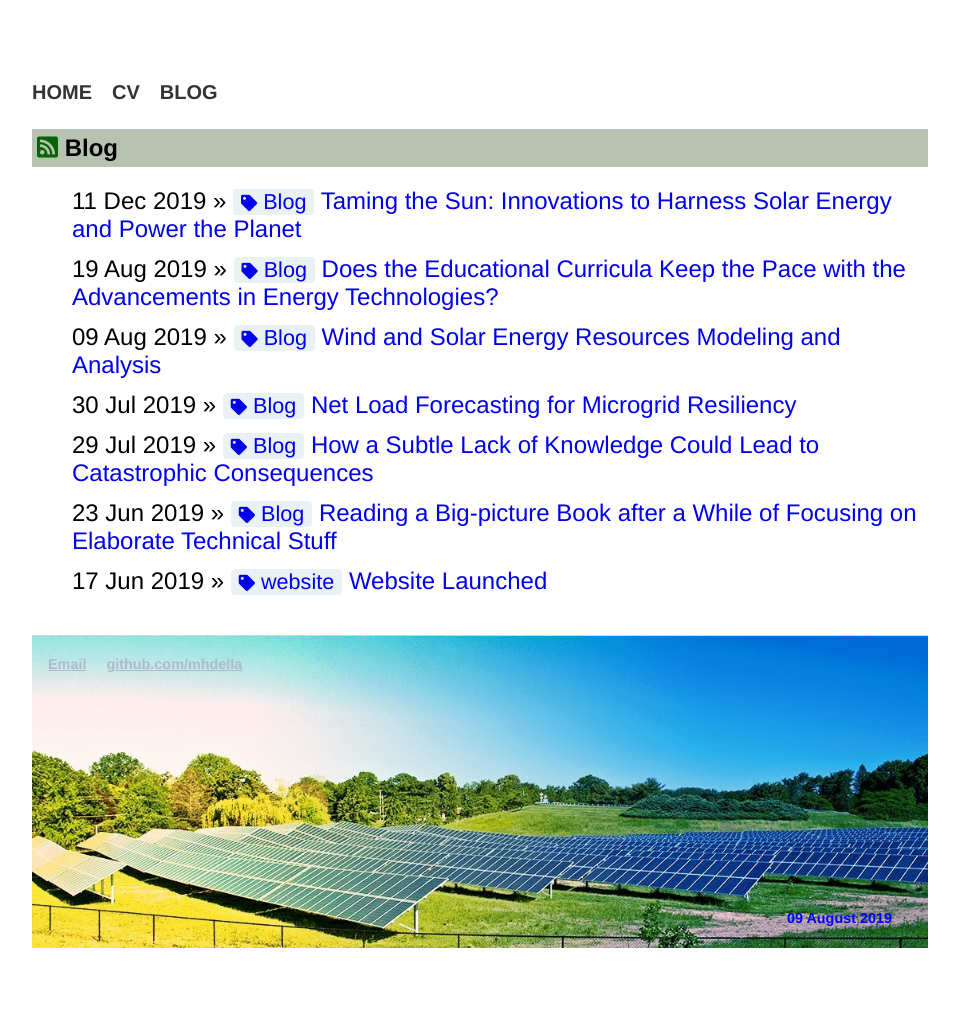
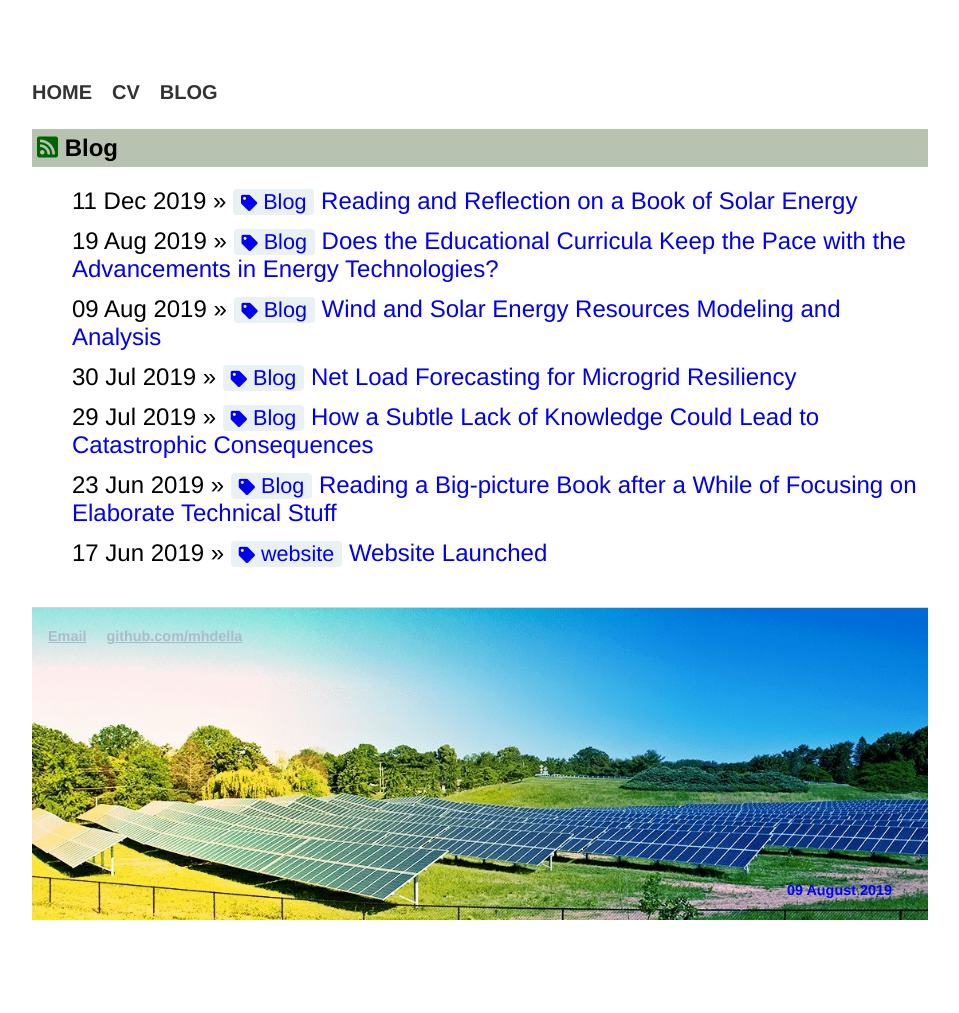
Before and after one commit to MohamedAbuella/MohamedAbuella.github.io, a Jekyll site: the page built from blog/index.html, in a window 1280 px wide. Shown: the whole page, without its empty margins (160-1119 px from the left). Built offline with Jekyll 4.4.1, drawn with Linux system fonts in a browser that asks for light colours; nearby versions of some CDN libraries; a script that is not in the unit is left out; comment, search, counter and statistics services are not loaded; after the commit the page ends 985 px from its top, so only the background shows below that.

Commit message:
Update 2019-12-11-Reflections_on_taming sun_book.md

```diff
--- a/_posts/2019-12-11-Reflections_on_taming sun_book.md
+++ b/_posts/2019-12-11-Reflections_on_taming sun_book.md
@@ -1,5 +1,5 @@
 ---
-title:      "Taming the Sun: Innovations to Harness Solar Energy and Power the Planet"
+title:      "Reading and Reflection on a Book of Solar Energy"
 created_at: 2019-12-11 11:52:57 EST
 author:     Mohamed Abuella
 layout:     post
@@ -12,14 +12,12 @@
 " target="_blank" style="color:blue">Medium </a> </p> -->
 <p>The book is: <cite>Taming the Sun: Innovations to Harness Solar Energy and Power the Planet</cite> by Varun Sivaram. Published by the MIT Press (February 26, 2019).</p>
 <h3>Reflection:</h3>
-<p> For more deployment of solar energy we need three kinds of innovation:
-1) Financial, 2) Technological, 3) Systemic innovations.</p>
-
-<p> Financial innovations to facilitate the economic models and incentives to make the solar energy an optimal economic option.
-<br>Technological innovations are needed to reduce the cost of all involved components of the solar energy system, and provide suitable equipment and trained personnel for more efficient installations.
-
-<br>Systematic innovations to tackle the operational challenges that are introduced by a significant integration of solar energy resources into the power grid, and come up with innovations to maintain (or even improve) the reliability and stability of the grid.
-<br>Typically, all of these innovations should continuously help the solar energy and increase its value further in the future.</p>
+<br> For more deployment of solar energy we need three kinds of innovation:
+<br> 1) Financial, 2) Technological, 3) Systemic innovations.
+<br> Financial innovations to facilitate the economic models and incentives to make the solar energy an optimal economic option.
+<br> Technological innovations are needed to reduce the cost of all involved components of the solar energy system, and provide suitable equipment and trained personnel for more efficient installations.
+<br> Systematic innovations to tackle the operational challenges that are introduced by a significant integration of solar energy resources into the power grid, and come up with innovations to maintain (or even improve) the reliability and stability of the grid.
+<br> Typically, all of these innovations should continuously help the solar energy and increase its value further in the future.</p>
 <p>Available on <a href="https://www.amazon.com/Taming-Sun-Innovations-Harness-Energy/dp/0262537079/ref=sr_1_1?keywords=Taming+the+Sun%3A+Innovations+to+Harness+Solar+Energy+and+Power+the&qid=1576126598&s=books&sr=1-1" target="_blank" style="color:blue">Amazon </a> </p>
-<!-- <img src="/icons/taming sun cover.jpg" width="220" height="277"  ALIGN=”right” />  -->
-<img src="/icons/Energy_Civilization.jpg" width="220" height="277"  ALIGN=”right” />
+<img src="/icons/taming sun cover.jpg" width="220" height="277"  ALIGN=”right” />
+<!--<img src="/icons/Energy_Civilization.jpg" width="220" height="277"  ALIGN=”right” /> -->
```
